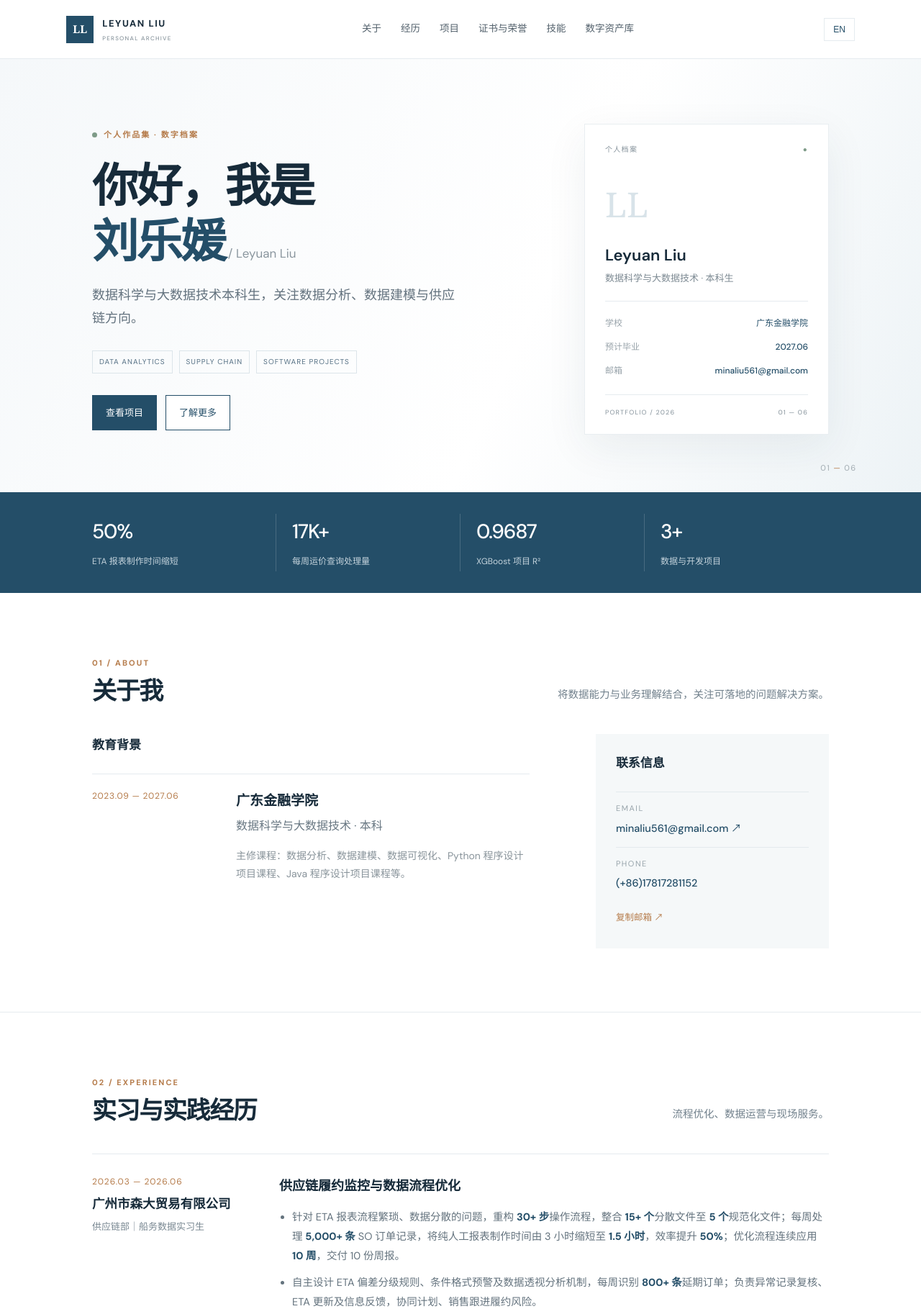
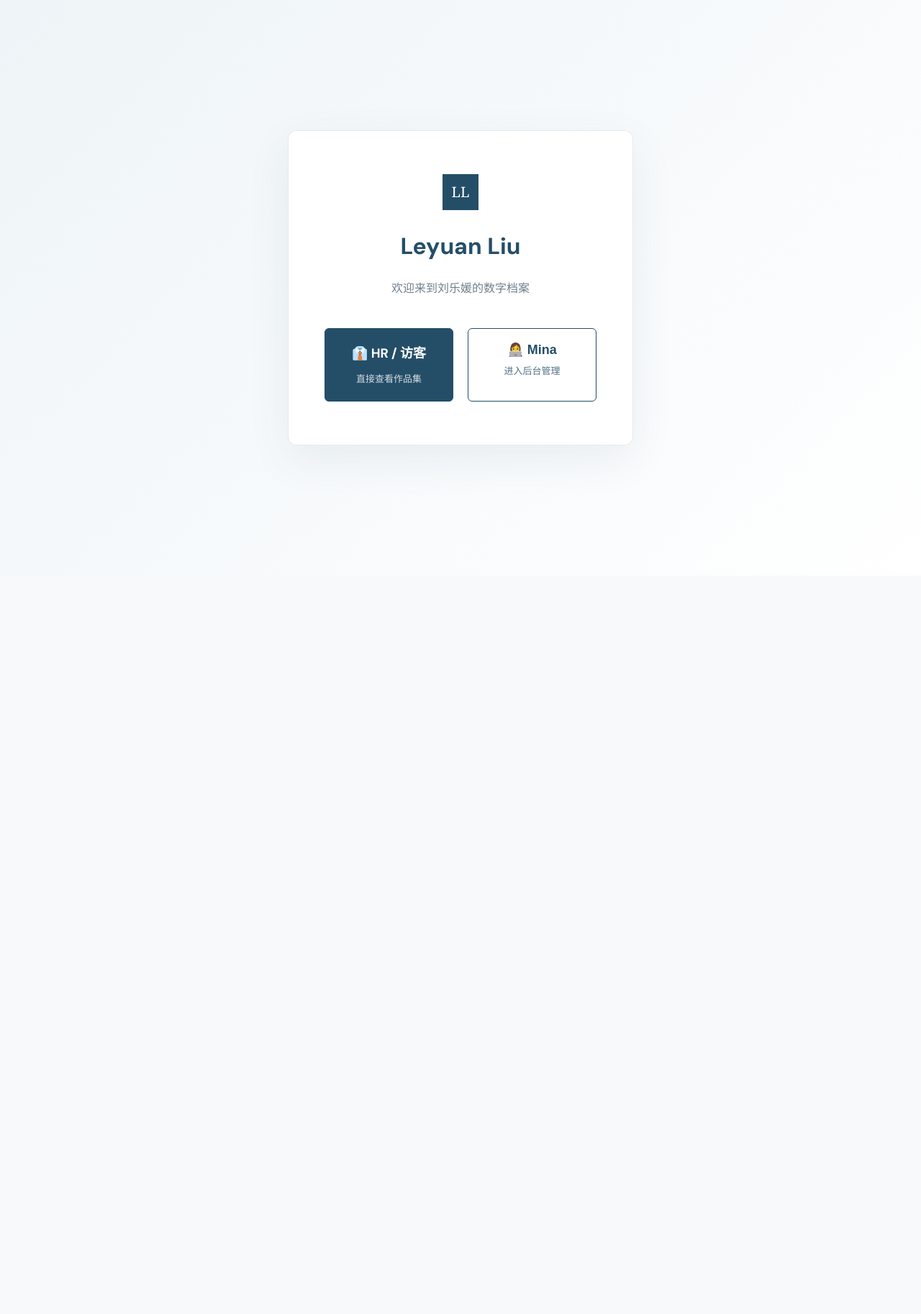
Before and after one commit to minaliu61/Leyuan-Liu-portfolio, a plain HTML site: page index.html in a window 1280 px wide. Shown: the top 1826 px of the page at 72% size. After the commit the page ends 800 px from the top, so only its background shows below. Drawn offline with Linux system fonts and the light colour scheme.

Commit message:
Update index.html

```diff
--- a/index.html
+++ b/index.html
@@ -3,131 +3,69 @@
 <head>
   <meta charset="utf-8">
   <meta name="viewport" content="width=device-width, initial-scale=1">
-  <meta name="description" content="刘乐媛 Leyuan Liu — Personal Portfolio & Digital Archive">
-  <title>刘乐媛 | Leyuan Liu — Personal Portfolio</title>
-  <link rel="preconnect" href="https://fonts.googleapis.com">
-  <link rel="preconnect" href="https://fonts.gstatic.com" crossorigin>
-  <link href="https://fonts.googleapis.com/css2?family=DM+Sans:wght@400;500;600;700&family=Noto+Sans+SC:wght@400;500;600;700;800&display=swap" rel="stylesheet">
+  <title>Welcome | 刘乐媛 Leyuan Liu</title>
+  <link href="https://fonts.googleapis.com/css2?family=DM+Sans:wght@400;500;700&family=Noto+Sans+SC:wght@400;500;700&display=swap" rel="stylesheet">
   <link rel="stylesheet" href="styles.css">
+  <style>
+    /* 专属大门页面的动画与样式 */
+    .gate-container { height: 100vh; display: flex; align-items: center; justify-content: center; background: linear-gradient(135deg, #eef4f7 0%, #fff 100%); }
+    .gate-card { background: #fff; padding: 60px 50px; border-radius: 12px; box-shadow: 0 20px 60px rgba(36,78,104,0.08); text-align: center; max-width: 480px; width: 90%; border: 1px solid #e5ebef; animation: fadeInUp 0.8s ease; }
+    .gate-card h1 { font-size: 32px; color: #244e68; margin-bottom: 10px; }
+    .gate-card p { color: #71808c; margin-bottom: 40px; font-size: 16px; }
+    .gate-btns { display: flex; gap: 20px; justify-content: center; }
+    .gate-btn { flex: 1; padding: 18px 20px; border: 1px solid #244e68; background: #fff; color: #244e68; font-size: 18px; font-weight: 600; border-radius: 6px; cursor: pointer; transition: all 0.3s; text-decoration: none; display: flex; flex-direction: column; align-items: center; gap: 8px; }
+    .gate-btn:hover { background: #244e68; color: #fff; transform: translateY(-3px); box-shadow: 0 10px 20px rgba(36,78,104,0.15); }
+    .gate-btn.primary { background: #244e68; color: #fff; }
+    .gate-btn.primary:hover { background: #1a3b4f; }
+    .admin-form { display: none; margin-top: 20px; flex-direction: column; gap: 12px; }
+    .admin-form input { padding: 14px; border: 1px solid #dce5ea; border-radius: 6px; font-size: 16px; outline: none; text-align: center; }
+    .admin-form input:focus { border-color: #b57b4a; }
+    .admin-form .error { color: #b0413e; font-size: 14px; height: 18px; margin: 0; }
+    @keyframes fadeInUp { from { opacity: 0; transform: translateY(30px); } to { opacity: 1; transform: translateY(0); } }
+  </style>
 </head>
 <body>
-  <div class="shell">
-    <header class="topbar">
-      <a class="brand" href="#home"><span class="brand-mark">LL</span><span>LEYUAN LIU<span class="brand-sub">PERSONAL ARCHIVE</span></span></a>
-      <nav id="nav">
-        <a href="#about" data-i18n="navAbout">关于</a><a href="#experience" data-i18n="navExperience">经历</a>
-        <a href="#projects" data-i18n="navProjects">项目</a><a href="#credentials" data-i18n="navCredentials">证书与荣誉</a>
-        <a href="#skills" data-i18n="navSkills">技能</a><a href="#vault" data-i18n="navVault">数字资产库</a>
-      </nav>
-      <div class="top-actions">
-        <button class="lang-btn" id="langToggle" aria-label="Switch language">EN</button>
-        <button class="menu-btn" id="menuToggle" aria-label="Open menu">☰</button>
+  <div class="gate-container">
+    <div class="gate-card">
+      <div class="brand-mark" style="margin: 0 auto 20px; width: 50px; height: 50px; font-size: 20px;">LL</div>
+      <h1>Leyuan Liu</h1>
+      <p>欢迎来到刘乐媛的数字档案</p>
+
+      <div class="gate-btns" id="mainBtns">
+        <a href="portfolio.html" class="gate-btn primary">
+          <span>👔 HR / 访客</span>
+          <span style="font-size: 13px; font-weight: 400; opacity: 0.8;">直接查看作品集</span>
+        </a>
+        <button onclick="showAdminForm()" class="gate-btn">
+          <span>👩‍💻 Mina</span>
+          <span style="font-size: 13px; font-weight: 400; opacity: 0.8;">进入后台管理</span>
+        </button>
       </div>
-    </header>
 
-    <main id="home">
-      <section class="hero">
-        <div class="hero-copy">
-          <div class="eyebrow"><span class="pulse"></span><span data-i18n="heroEyebrow">个人作品集 · 数字档案</span></div>
-          <h1><span data-i18n="heroHello">你好，我是</span><br><em>刘乐媛</em><span class="latin"> / Leyuan Liu</span></h1>
-          <p class="hero-lead" data-i18n="heroLead">数据科学与大数据技术本科生，关注数据分析、数据建模与供应链方向。</p>
-          <div class="hero-tags"><span>DATA ANALYTICS</span><span>SUPPLY CHAIN</span><span>SOFTWARE PROJECTS</span></div>
-          <div class="hero-actions">
-            <a class="btn primary" href="#projects" data-i18n="viewProjects">查看项目 <span>↗</span></a>
-            <a class="btn secondary" href="#about" data-i18n="moreAbout">了解更多</a>
-          </div>
-        </div>
-        <div class="hero-panel">
-          <div class="panel-top"><span data-i18n="profileCard">个人档案</span><span class="live-dot">●</span></div>
-          <div class="monogram">LL</div>
-          <div class="panel-name">Leyuan Liu</div>
-          <div class="panel-role" data-i18n="studentRole">数据科学与大数据技术 · 本科生</div>
-          <div class="panel-divider"></div>
-          <div class="panel-meta"><span data-i18n="locationLabel">学校</span><b data-i18n="schoolShort">广东金融学院</b></div>
-          <div class="panel-meta"><span data-i18n="gradLabel">预计毕业</span><b>2027.06</b></div>
-          <div class="panel-meta"><span data-i18n="emailLabel">邮箱</span><b>minaliu561@gmail.com</b></div>
-          <div class="panel-foot"><span>PORTFOLIO / 2026</span><span>01 — 06</span></div>
-        </div>
-        <div class="hero-index">01 <span>—</span> 06</div>
-      </section>
+      <div class="admin-form" id="adminForm">
+        <input type="password" id="adminPwd" placeholder="请输入管理员密码" onkeydown="if(event.key==='Enter') checkPwd()">
+        <button onclick="checkPwd()" class="gate-btn primary" style="padding: 14px; flex-direction: row; justify-content: center;">验证并进入</button>
+        <p class="error" id="adminError"></p>
+      </div>
+    </div>
+  </div>
 
-      <section class="metrics">
-        <div><strong>50%</strong><span data-i18n="metric1">ETA 报表制作时间缩短</span></div>
-        <div><strong>17K+</strong><span data-i18n="metric2">每周运价查询处理量</span></div>
-        <div><strong>0.9687</strong><span data-i18n="metric3">XGBoost 项目 R²</span></div>
-        <div><strong>3+</strong><span data-i18n="metric4">数据与开发项目</span></div>
-      </section>
-
-      <section class="section" id="about">
-        <div class="section-head"><div><div class="kicker">01 / ABOUT</div><h2 data-i18n="aboutTitle">关于我</h2></div><p data-i18n="aboutIntro">将数据能力与业务理解结合，关注可落地的问题解决方案。</p></div>
-        <div class="about-grid">
-          <article class="about-main">
-            <h3 data-i18n="educationTitle">教育背景</h3>
-            <div class="timeline-item">
-              <div class="timeline-date">2023.09 — 2027.06</div>
-              <div><h4 data-i18n="university">广东金融学院</h4><p data-i18n="major">数据科学与大数据技术 · 本科</p><p class="muted" data-i18n="courses">主修课程：数据分析、数据建模、数据可视化、Python 程序设计项目课程、Java 程序设计项目课程等。</p></div>
-            </div>
-          </article>
-          <aside class="contact-card">
-            <h3 data-i18n="contactTitle">联系信息</h3>
-            <p><span>EMAIL</span><a href="mailto:minaliu561@gmail.com">minaliu561@gmail.com ↗</a></p>
-            <p><span>PHONE</span><b id="phoneText">(+86)17817281152</b></p>
-            <button class="text-btn" id="copyEmail" data-i18n="copyEmail">复制邮箱 ↗</button>
-          </aside>
-        </div>
-      </section>
-
-      <section class="section" id="experience">
-        <div class="section-head"><div><div class="kicker">02 / EXPERIENCE</div><h2 data-i18n="experienceTitle">实习与实践经历</h2></div><p data-i18n="experienceIntro">流程优化、数据运营与现场服务。</p></div>
-        <div id="experienceList" class="stack-list"></div>
-      </section>
-
-      <section class="section" id="projects">
-        <div class="section-head"><div><div class="kicker">03 / SELECTED WORK</div><h2 data-i18n="projectsTitle">项目经历</h2></div><p data-i18n="projectsIntro">从数据探索、模型评估到业务系统设计。</p></div>
-        <div class="filter-row"><input id="searchInput" type="search" data-i18n-placeholder="searchPlaceholder" placeholder="搜索项目、技术栈或关键词…"><div id="filterButtons" class="filters"></div></div>
-        <div id="projectGrid" class="project-grid"></div>
-      </section>
-
-      <section class="section" id="credentials">
-        <div class="section-head"><div><div class="kicker">04 / CREDENTIALS</div><h2 data-i18n="credentialsTitle">证书与荣誉</h2></div><p data-i18n="credentialsIntro">可继续上传证书扫描件、照片或相关证明。点击可查看大图。</p></div>
-        <div id="credentialGrid" class="credential-grid"></div>
-      </section>
-
-      <section class="section" id="skills">
-        <div class="section-head"><div><div class="kicker">05 / CAPABILITIES</div><h2 data-i18n="skillsTitle">专业技能</h2></div><p data-i18n="skillsIntro">围绕数据处理、业务分析与应用开发形成的实践能力。</p></div>
-        <div id="skillGrid" class="skill-grid"></div>
-      </section>
-
-      <section class="section vault-section" id="vault">
-        <div class="section-head"><div><div class="kicker">06 / DIGITAL VAULT</div><h2 data-i18n="vaultTitle">个人数字资产库</h2></div><p data-i18n="vaultIntro">添加证书、项目演示、照片与视频；文件保存在当前浏览器中。</p></div>
-
-        <div class="vault-lock" id="vaultLock">
-          <span class="lock-icon" aria-hidden="true">🔒</span>
-          <span class="lock-text" data-i18n="vaultLocked">为了保护隐私，此处已锁定。请输入管理员密码。</span>
-          <div class="lock-form">
-            <input id="vaultPassword" type="password" autocomplete="off" data-i18n-placeholder="vaultPasswordPlaceholder" placeholder="请输入管理员密码">
-            <button type="button" id="vaultUnlock" data-i18n="vaultUnlock">解锁</button>
-          </div>
-          <p class="lock-error" id="vaultError"></p>
-        </div>
-
-        <div class="vault-controls" id="vaultControls" hidden>
-          <label class="upload-btn">＋ <span data-i18n="addMedia">添加照片 / 视频 / 文件</span><input id="mediaInput" type="file" accept="image/*,video/*,.pdf" multiple hidden></label>
-          <button class="btn secondary small" id="exportData" data-i18n="exportData">导出档案 JSON</button>
-          <label class="btn secondary small import-btn"><span data-i18n="importData">导入档案 JSON</span><input id="importInput" type="file" accept="application/json" hidden></label>
-        </div>
-
-        <div id="mediaGrid" class="media-grid"><div class="empty-state" data-i18n="emptyMedia">还没有上传媒体文件。</div></div>
-      </section>
-    </main>
-
-    <footer>
-      <div class="footer-brand">LEYUAN LIU<span>PERSONAL PORTFOLIO & DIGITAL ARCHIVE</span></div>
-      <div data-i18n="footerText">持续更新 · 保持好奇 · 用数据解决问题</div>
-      <a href="#home">BACK TO TOP ↑</a>
-    </footer>
-  </div>
-  <script src="data.js"></script>
-  <script src="app.js"></script>
+  <script>
+    function showAdminForm() {
+      document.getElementById('mainBtns').style.display = 'none';
+      document.getElementById('adminForm').style.display = 'flex';
+      document.getElementById('adminPwd').focus();
+    }
+    function checkPwd() {
+      const pwd = document.getElementById('adminPwd').value;
+      if (pwd === 'asd123') {
+        sessionStorage.setItem('mina_admin', 'true');
+        window.location.href = 'admin.html';
+      } else {
+        document.getElementById('adminError').textContent = '密码错误，请重试';
+        document.getElementById('adminPwd').value = '';
+      }
+    }
+  </script>
 </body>
 </html>
```
